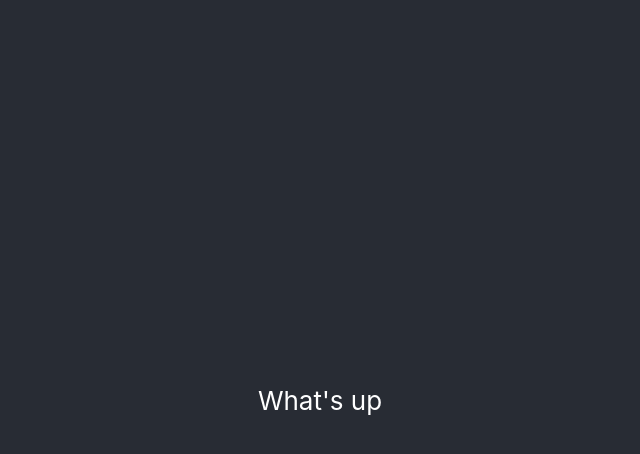
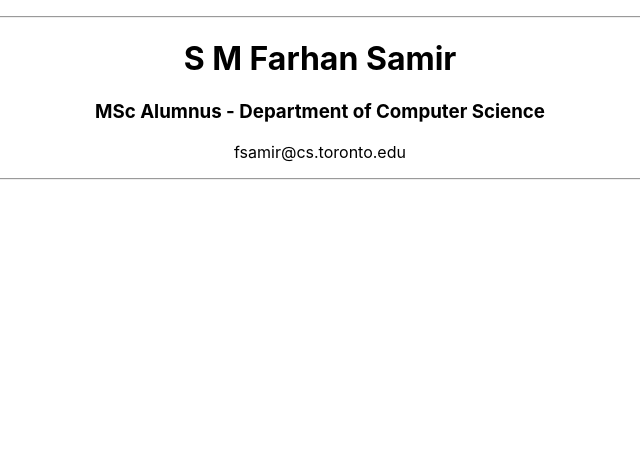
Before and after one commit to smfsamir/smfsamir.github.io, a React (Create React App) app in the folder react-gh-pages/: page / in a window 1280 px wide. Shown: the top 454 px of the page, without its empty margins (320-960 px from the left). Built offline with nearby package versions, Linux system fonts and the light colour scheme; the HTML template or start-up script is replaced by a standard one.

Commit message:
Updated main app

```diff
--- a/react-gh-pages/src/App.css
+++ b/react-gh-pages/src/App.css
@@ -1,5 +1,7 @@
 .App {
   text-align: center;
+  padding: .5em 2em;
+
 }
 
 .App-logo {
@@ -13,7 +15,7 @@
   }
 }
 
-.App-header {
+/* .App-header {
   background-color: #282c34;
   min-height: 100vh;
   display: flex;
@@ -22,7 +24,7 @@
   justify-content: center;
   font-size: calc(10px + 2vmin);
   color: white;
-}
+} */
 
 .App-link {
   color: #61dafb;
--- a/react-gh-pages/src/App.js
+++ b/react-gh-pages/src/App.js
@@ -1,14 +1,16 @@
 import React from 'react';
-import logo from './logo.svg';
 import './App.css';
 
 function App() {
   return (
     <div className="App">
-      <header className="App-header">
-        <p>
-            What's up
-        </p>
+      {/* <header className="App-header"> */}
+      <header>
+        <hr/>
+          <h1>S M Farhan Samir</h1>
+            <h3>MSc Alumnus - Department of Computer Science</h3>
+            <p>fsamir@cs.toronto.edu</p>
+        <hr/>
       </header>
     </div>
   );
```
